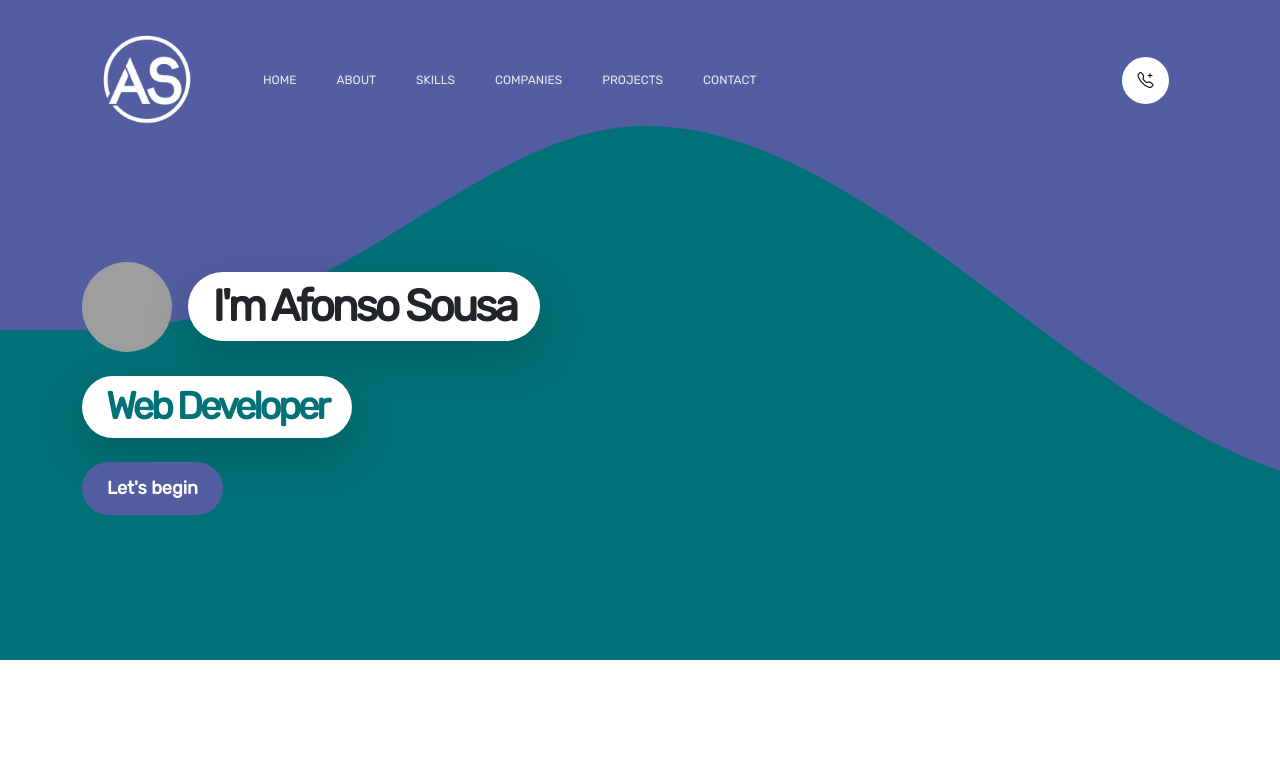
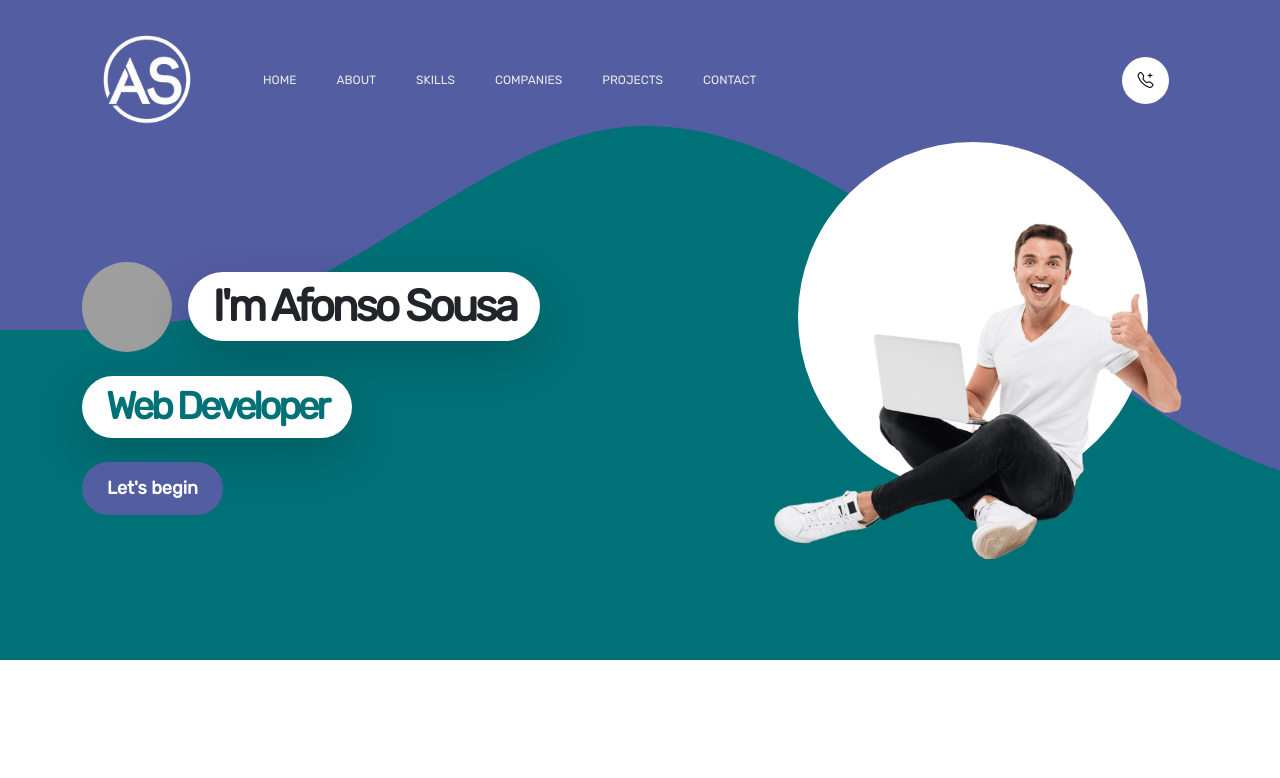
Before and after one commit to AfonsoSousa123/my-cv-web, a React (Vite) app: page / in a window 1280 px wide. Shown: the top 778 px of the page. Built offline with nearby package versions, Linux system fonts and the light colour scheme; grey boxes are pictures that could not be loaded.

Commit message:
fix: Restore commented-out hero image and add WealthFolio project details

```diff
--- a/src/sections/Hero.tsx
+++ b/src/sections/Hero.tsx
@@ -31,14 +31,14 @@ const Hero = () => {
               </div>
             </div>
 
-            {/*<div className="col-lg-5 col-12 position-relative">*/}
-            {/*  <div className="hero-image-wrap"></div>*/}
-            {/*  <img*/}
-            {/*    src="/images/portrait-happy-excited-man-holding-laptop-computer.png"*/}
-            {/*    className="hero-image img-fluid"*/}
-            {/*    alt=""*/}
-            {/*  />*/}
-            {/*</div>*/}
+            <div className="col-lg-5 col-12 position-relative">
+              <div className="hero-image-wrap"></div>
+              <img
+                src="/images/portrait-happy-excited-man-holding-laptop-computer.png"
+                className="hero-image img-fluid"
+                alt=""
+              />
+            </div>
           </div>
         </div>
 
--- a/src/sections/Projects.tsx
+++ b/src/sections/Projects.tsx
@@ -31,6 +31,27 @@ const Projects = () => {
                       src="/images/projects/CelestialCapture.png"
                       className="projects-image img-fluid"
                       alt="Celestial Capture"
+                  />
+                </a>
+              </div>
+            </div>
+
+            <div className="col-lg-4 col-md-6 col-12">
+              <div className="projects-thumb">
+                <div className="projects-info">
+                  <small className="projects-tag">Website</small>
+
+                  <h3 className="projects-title">WealthFolio</h3>
+                </div>
+
+                <a
+                    href="https://wealthfolio-rw5p.onrender.com"
+                    className="popup-image"
+                >
+                  <img
+                      src="/images/projects/WealthFolio.png"
+                      className="projects-image img-fluid"
+                      alt="WealthFolio"
                   />
                 </a>
               </div>
```
Also changed, not shown: public/images/projects/WealthFolio.png (added).
